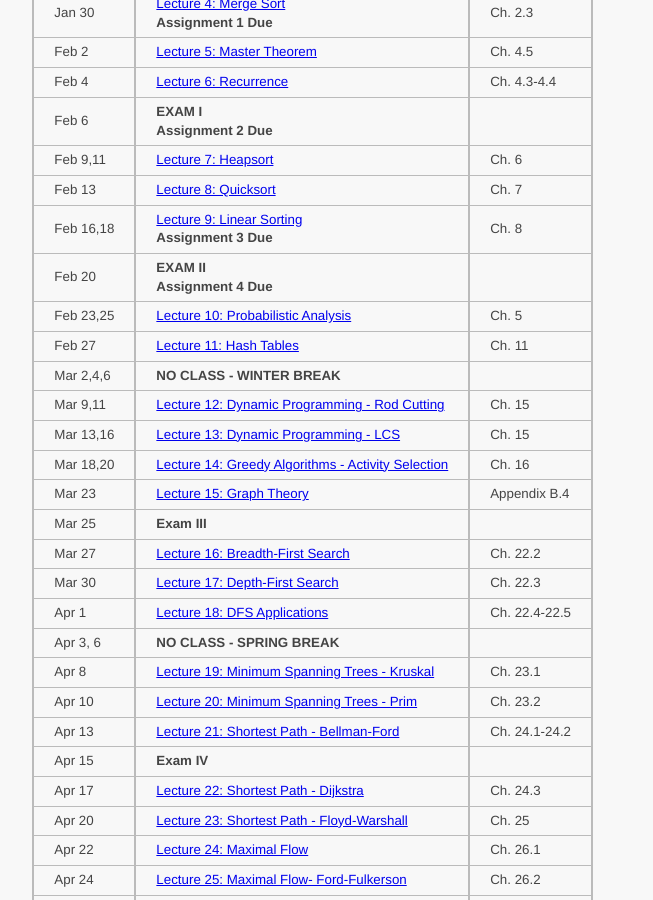
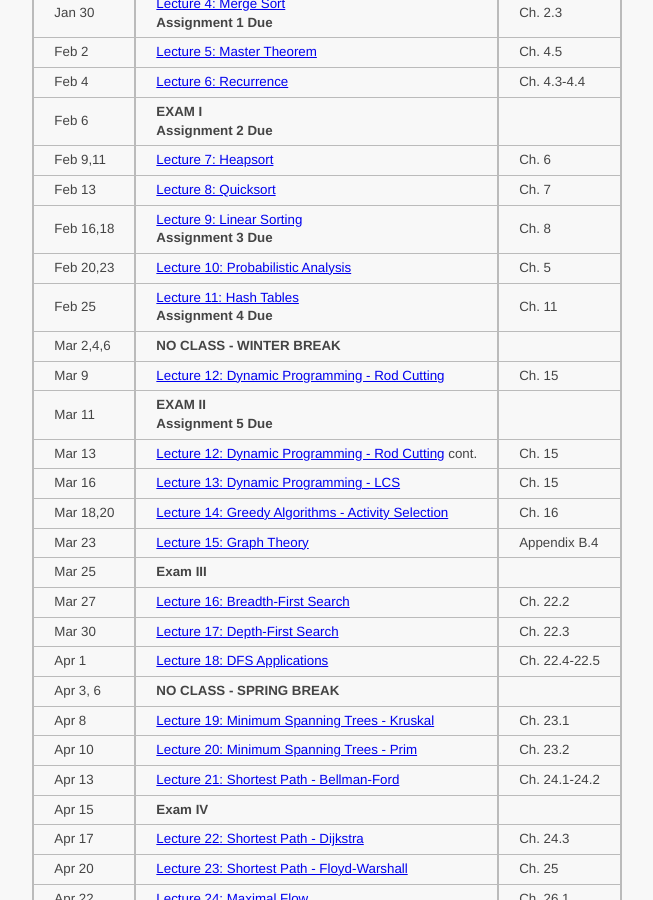
Before and after one commit to ycpcs/cs360-spring2015, a Jekyll site: the page built from schedule/index.md, in a window 1280 px wide and 900 px high, scrolled down 308 px. Shown: the whole window, without its empty margins (121-774 px from the left). Built offline with Jekyll 4.4.1, drawn with Linux system fonts in a browser that asks for light colours; Markdown is read by kramdown in place of the engine named in the settings.

Commit message:
update schedule add assign 3
update schedule and add assignment 3 description

```diff
--- a/schedule/index.md
+++ b/schedule/index.md
@@ -21,12 +21,13 @@ All reading materials are from the course textbook:
 > Feb 9,11  | [Lecture 7: Heapsort](../lectures/lecture07.html) | Ch. 6 |
 > Feb 13    | [Lecture 8: Quicksort](../lectures/lecture08.html) | Ch. 7 |
 > Feb 16,18 | [Lecture 9: Linear Sorting](../lectures/lecture09.html) <br /> **Assignment 3 Due** | Ch. 8 |
-> Feb 20    | **EXAM II** <br /> **Assignment 4 Due**             |             |
-> Feb 23,25 | [Lecture 10: Probabilistic Analysis](../lectures/lecture10.html) | Ch. 5 |
-> Feb 27    | [Lecture 11: Hash Tables](../lectures/lecture11.html) | Ch. 11 |
+> Feb 20,23 | [Lecture 10: Probabilistic Analysis](../lectures/lecture10.html) | Ch. 5 |
+> Feb 25    | [Lecture 11: Hash Tables](../lectures/lecture11.html) <br /> **Assignment 4 Due** | Ch. 11 |
 > Mar 2,4,6 | **NO CLASS - WINTER BREAK** |    |
-> Mar 9,11  | [Lecture 12: Dynamic Programming - Rod Cutting](../lectures/lecture12.html) | Ch. 15 |
-> Mar 13,16 | [Lecture 13: Dynamic Programming - LCS](../lectures/lecture13.html) | Ch. 15 |
+> Mar 9     | [Lecture 12: Dynamic Programming - Rod Cutting](../lectures/lecture12.html) | Ch. 15 |
+> Mar 11    | **EXAM II** <br /> **Assignment 5 Due**              |             |
+> Mar 13    | [Lecture 12: Dynamic Programming - Rod Cutting](../lectures/lecture12.html) cont. | Ch. 15 |
+> Mar 16    | [Lecture 13: Dynamic Programming - LCS](../lectures/lecture13.html) | Ch. 15 |
 > Mar 18,20 | [Lecture 14: Greedy Algorithms - Activity Selection](../lectures/lecture14.html) | Ch. 16 |
 > Mar 23    | [Lecture 15: Graph Theory](../lectures/lecture15.html) | Appendix B.4 |
 > Mar 25    | **Exam III** |  |
```
Also changed, not shown: assign/assign03.md (added, +97 -0 lines), assign/index.md (+1 -0 lines), index.md (+5 -0 lines).
